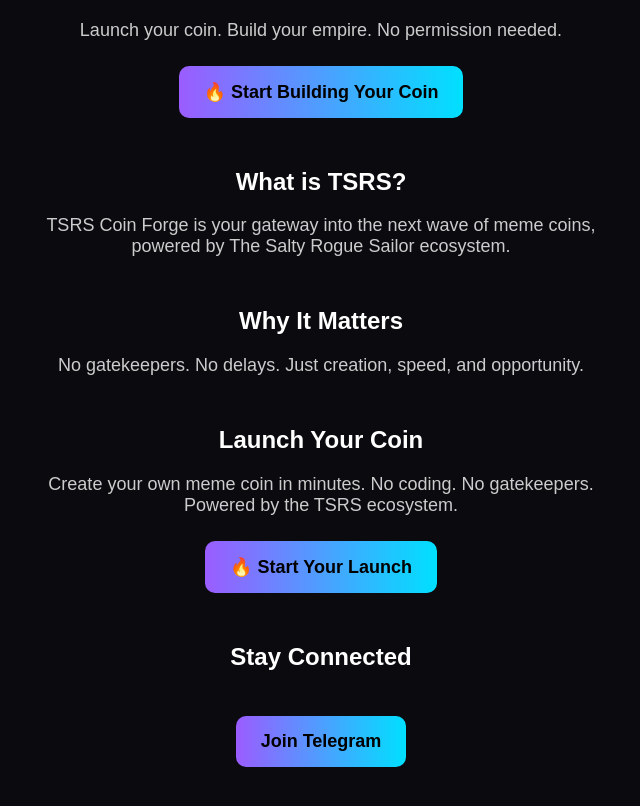
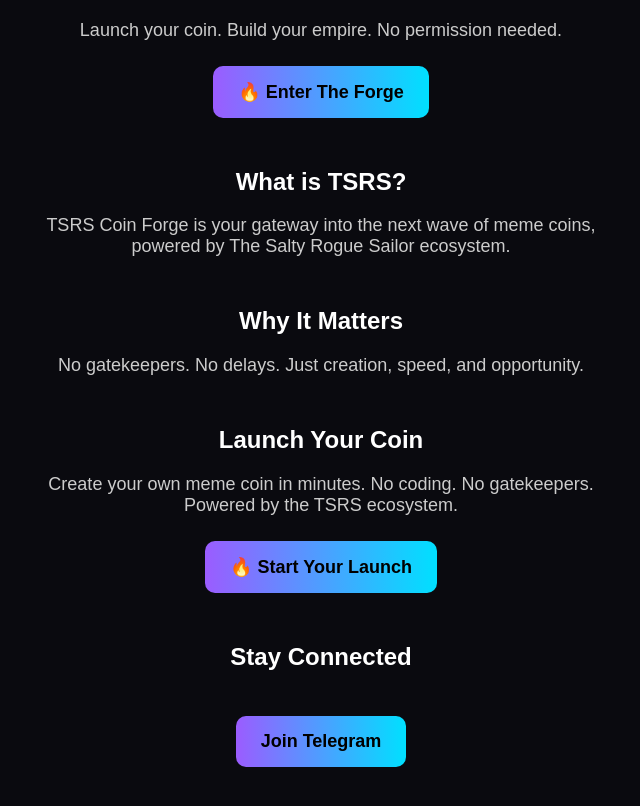
Before and after one commit to TheSaltyRogueSailor/tsrscoinforge, a plain HTML site: page index.html in a window 1280 px wide. Shown: the part 114-920 px from the top of the page, without its empty margins (319-959 px from the left). Drawn offline with Linux system fonts and the light colour scheme.

Commit message:
Update link for 'Start Building Your Coin'

```diff
--- a/index.html
+++ b/index.html
@@ -51,7 +51,7 @@
 Launch your coin. Build your empire. No permission needed.
 </p>
 
-<a href="https://t.me/TheSaltyRogueSailor" class="btn">🔥 Start Building Your Coin</a>
+<a href="https://tsrs-coin-3umqk3tb.manus.space" class="btn">🔥 Enter The Forge</a>
 
 <div class="section">
   <h2>What is TSRS?</h2>
```
